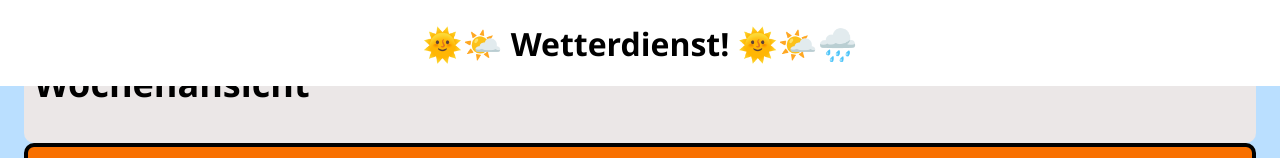
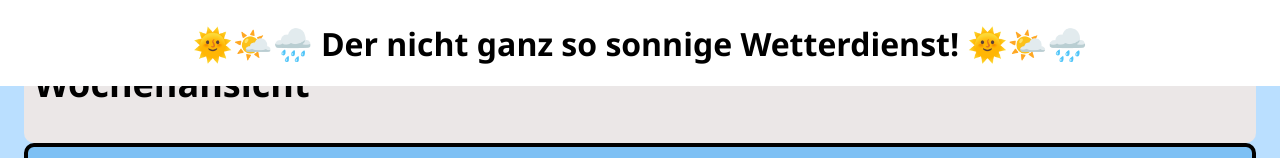
Before and after one commit to micha-lehmann/Azubis2022, a Vue app in the folder Wetterdienst/Wetterdienst/: page /woche in a window 1280 px wide. Shown: the top 158 px of the page. Built offline with nearby package versions, Linux system fonts and the light colour scheme; no server answers.

Commit message:
Revert "change color from blue to red"
This reverts commit 228b2ceac25b35dfaaae602c71be7091fbd6a427.

```diff
--- a/Wetterdienst/Wetterdienst/index.html
+++ b/Wetterdienst/Wetterdienst/index.html
@@ -4,7 +4,7 @@
     <meta charset="UTF-8" />
     <link rel="icon" href="/favicon.ico" />
     <meta name="viewport" content="width=device-width, initial-scale=1.0" />
-    <title>Vite Hallo App</title>
+    <title>Vite App</title>
   </head>
   <body>
     <div id="app"></div>
--- a/Wetterdienst/Wetterdienst/src/components/BlaueBox.vue
+++ b/Wetterdienst/Wetterdienst/src/components/BlaueBox.vue
@@ -8,7 +8,7 @@
 
 <style scoped>
 .wetterheutecontainer {
-    background-color: rgb(248, 112, 0);
+    background-color: rgb(125, 192, 244);
     border: 4px solid black;
     border-radius: 10px;
     padding-top: 5px;
--- a/Wetterdienst/Wetterdienst/src/components/Title.vue
+++ b/Wetterdienst/Wetterdienst/src/components/Title.vue
@@ -3,7 +3,7 @@
 <template>
     <div class="title">
         <h1 style="color: rgb(0,0,0)">
-            🌞🌤️ Wetterdienst! 🌞🌤️🌧️
+            🌞🌤️🌧️ Der nicht ganz so sonnige Wetterdienst! 🌞🌤️🌧️
         </h1>
     </div>
 </template>
```
